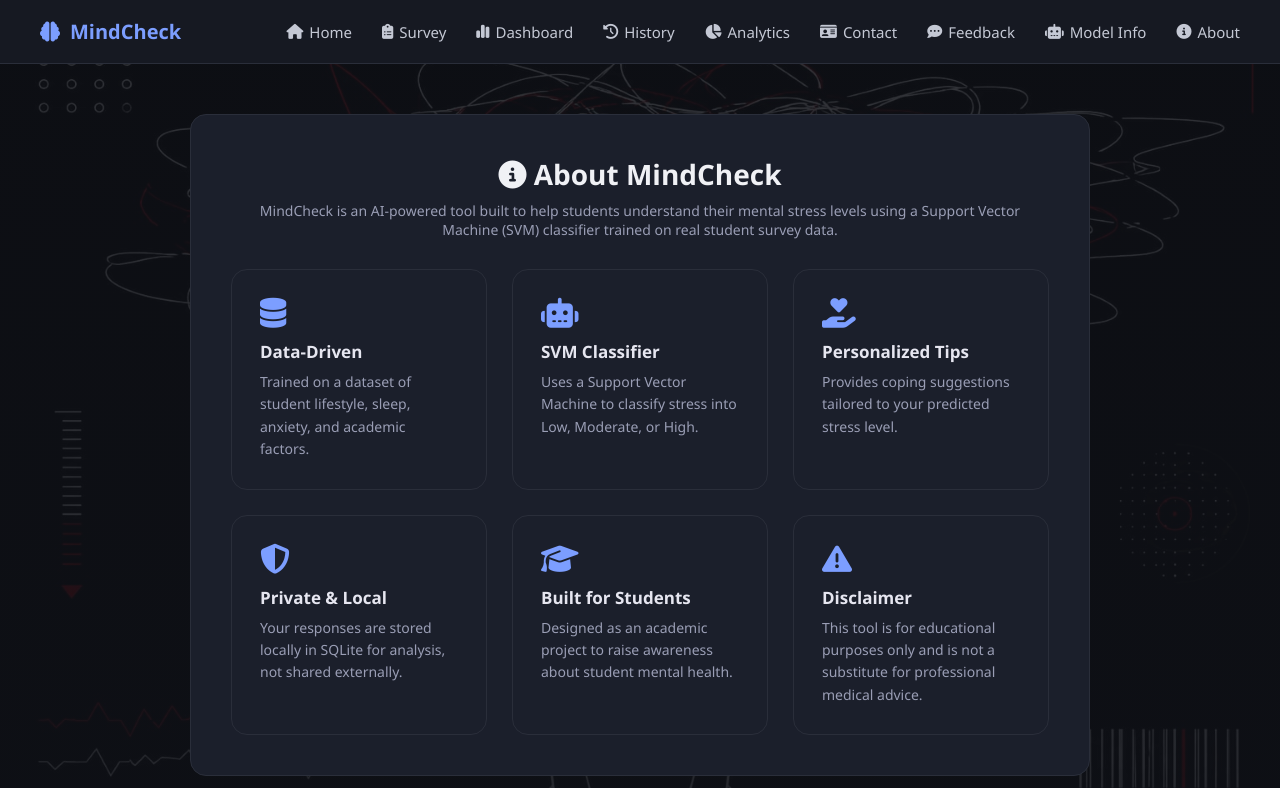
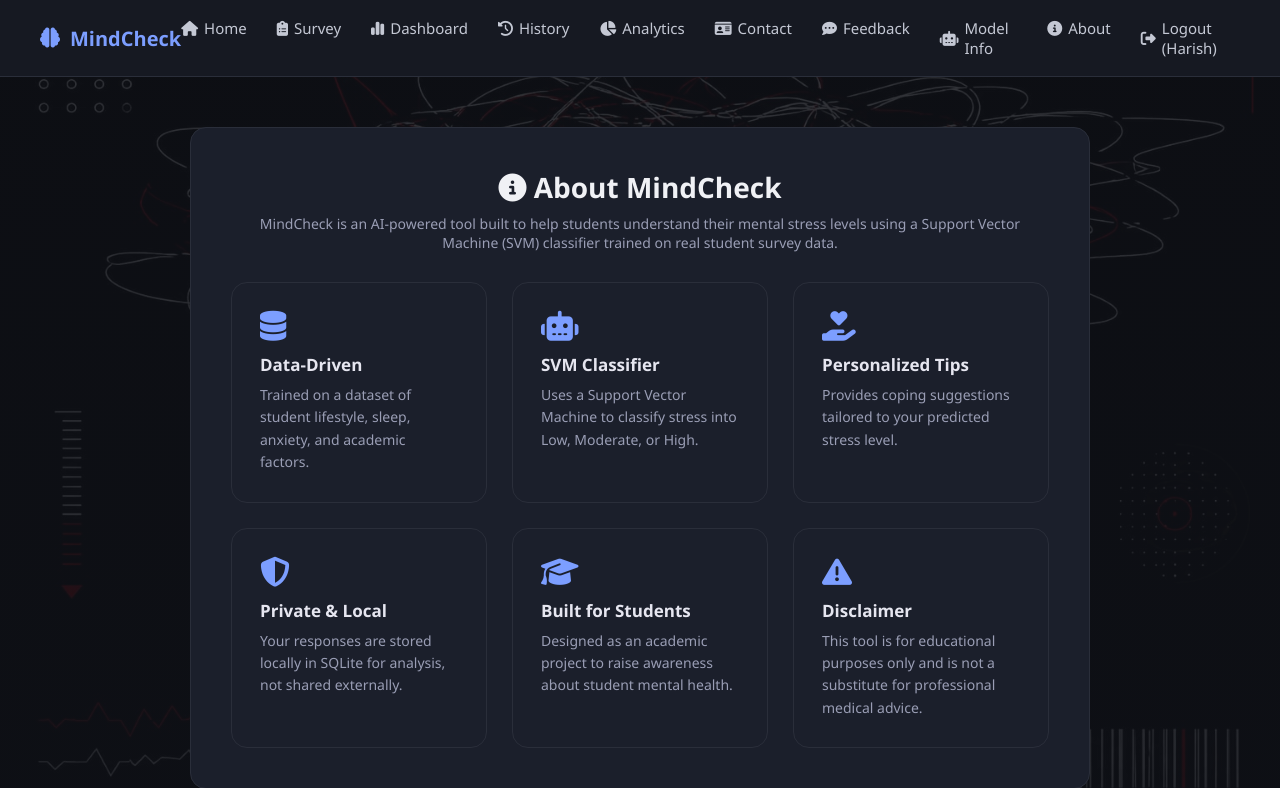
Before and after one commit to harishragaven-tech/Student-Mental-Stress-Classifier, a Flask app: page /about in a window 1280 px wide. Shown: the top 788 px of the page. Run offline with Flask 3, Linux system fonts and the light colour scheme; a user stored in the database is signed in; parts of the project's set-up code (start-up, migrations or seed data) failed here and were passed over.

Commit message:
Update _navbar.html

```diff
--- a/StudentMentalStressClassifier/templates/_navbar.html
+++ b/StudentMentalStressClassifier/templates/_navbar.html
@@ -1,4 +1,4 @@
-<nav class="navbar">
+ <nav class="navbar">
     <div class="logo"><i class="fa-solid fa-brain"></i> MindCheck</div>
     <ul class="nav-links">
         <li><a href="/" class="{{ 'active' if active=='home' else '' }}"><i class="fa-solid fa-house"></i> Home</a></li>
@@ -10,5 +10,11 @@
         <li><a href="/feedback" class="{{ 'active' if active=='feedback' else '' }}"><i class="fa-solid fa-comment-dots"></i> Feedback</a></li>
         <li><a href="/model-info" class="{{ 'active' if active=='model-info' else '' }}"><i class="fa-solid fa-robot"></i> Model Info</a></li>
         <li><a href="/about" class="{{ 'active' if active=='about' else '' }}"><i class="fa-solid fa-circle-info"></i> About</a></li>
+        {% if session.get('user_id') %}
+            <li><a href="/logout"><i class="fa-solid fa-right-from-bracket"></i> Logout ({{ session.get('username') }})</a></li>
+        {% else %}
+            <li><a href="/login" class="{{ 'active' if active=='login' else '' }}"><i class="fa-solid fa-right-to-bracket"></i> Login</a></li>
+            <li><a href="/register" class="{{ 'active' if active=='register' else '' }}"><i class="fa-solid fa-user-plus"></i> Register</a></li>
+        {% endif %}
     </ul>
 </nav>
```
